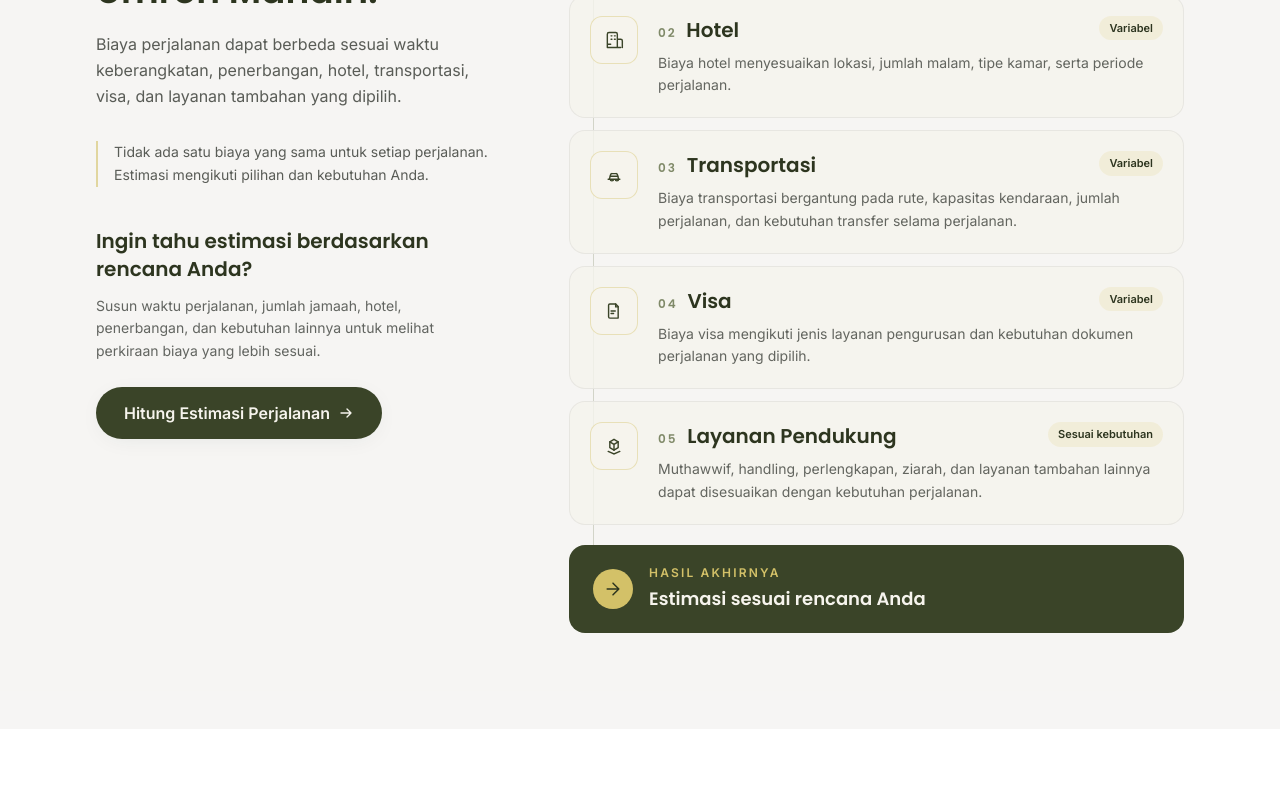
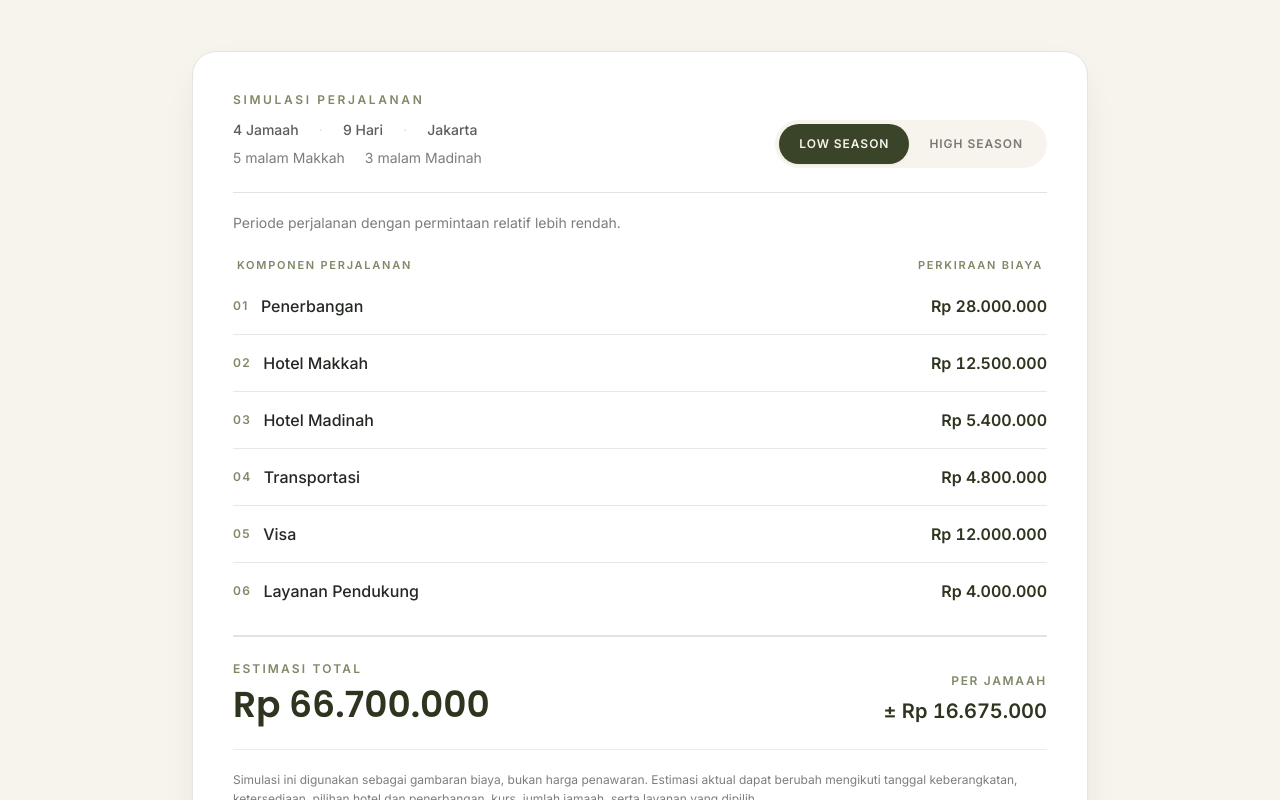
Before and after one commit to adityamzr/sht-web, a Nuxt app: page / in a window 1280 px wide. Shown: the part 3120-3920 px from the top of the page. Built offline with nearby package versions, Linux system fonts and the light colour scheme; no server answers.

Commit message:
feat(home): redesign cost simulation

```diff
--- a/components/CostBreakdownSection.vue
+++ b/components/CostBreakdownSection.vue
@@ -1,123 +1,190 @@
 <script setup lang="ts">
-interface CostComponent {
-  number: string
-  name: string
-  description: string
-  tag: string
-  icon: 'flight' | 'hotel' | 'transport' | 'visa' | 'support'
+type Season = 'lowSeason' | 'highSeason'
+
+type SimulationCosts = {
+  flight: number
+  makkahHotel: number
+  madinahHotel: number
+  transportation: number
+  visa: number
+  supportingServices: number
 }
 
-const components: CostComponent[] = [
-  {
-    number: '01',
-    name: 'Penerbangan',
-    description: 'Biaya penerbangan dapat berbeda berdasarkan jadwal keberangkatan, maskapai, rute, dan waktu pemesanan.',
-    tag: 'Variabel',
-    icon: 'flight',
+const simulation = {
+  lowSeason: {
+    label: 'Low Season',
+    explanation: 'Periode perjalanan dengan permintaan relatif lebih rendah.',
+    costs: {
+      flight: 28_000_000,
+      makkahHotel: 12_500_000,
+      madinahHotel: 5_400_000,
+      transportation: 4_800_000,
+      visa: 12_000_000,
+      supportingServices: 4_000_000,
     },
-  {
-    number: '02',
-    name: 'Hotel',
-    description: 'Biaya hotel menyesuaikan lokasi, jumlah malam, tipe kamar, serta periode perjalanan.',
-    tag: 'Variabel',
-    icon: 'hotel',
   },
-  {
-    number: '03',
-    name: 'Transportasi',
-    description: 'Biaya transportasi bergantung pada rute, kapasitas kendaraan, jumlah perjalanan, dan kebutuhan transfer selama perjalanan.',
-    tag: 'Variabel',
-    icon: 'transport',
+  highSeason: {
+    label: 'High Season',
+    explanation: 'Periode dengan permintaan lebih tinggi seperti masa liburan atau periode ramai tertentu.',
+    costs: {
+      flight: 36_000_000,
+      makkahHotel: 18_000_000,
+      madinahHotel: 7_200_000,
+      transportation: 5_200_000,
+      visa: 12_800_000,
+      supportingServices: 4_500_000,
     },
-  {
-    number: '04',
-    name: 'Visa',
-    description: 'Biaya visa mengikuti jenis layanan pengurusan dan kebutuhan dokumen perjalanan yang dipilih.',
-    tag: 'Variabel',
-    icon: 'visa',
   },
-  {
-    number: '05',
-    name: 'Layanan Pendukung',
-    description: 'Muthawwif, handling, perlengkapan, ziarah, dan layanan tambahan lainnya dapat disesuaikan dengan kebutuhan perjalanan.',
-    tag: 'Sesuai kebutuhan',
-    icon: 'support',
-  },
-]
+} satisfies Record<Season, { label: string; explanation: string; costs: SimulationCosts }>
+
+const activeSeason = ref<Season>('lowSeason')
+const currentSimulation = computed(() => simulation[activeSeason.value])
+const total = computed(() => Object.values(currentSimulation.value.costs).reduce((sum, amount) => sum + amount, 0))
+const perJamaah = computed(() => total.value / 4)
+
+const costRows = computed(() => [
+  { number: '01', label: 'Penerbangan', amount: currentSimulation.value.costs.flight },
+  { number: '02', label: 'Hotel Makkah', amount: currentSimulation.value.costs.makkahHotel },
+  { number: '03', label: 'Hotel Madinah', amount: currentSimulation.value.costs.madinahHotel },
+  { number: '04', label: 'Transportasi', amount: currentSimulation.value.costs.transportation },
+  { number: '05', label: 'Visa', amount: currentSimulation.value.costs.visa },
+  { number: '06', label: 'Layanan Pendukung', amount: currentSimulation.value.costs.supportingServices },
+])
+
+function formatIdr(amount: number) {
+  return new Intl.NumberFormat('id-ID', { style: 'currency', currency: 'IDR', maximumFractionDigits: 0 }).format(amount)
+}
 </script>
 
 <template>
-  <section class="bg-sht-stone/35 py-16 sm:py-20 lg:py-24" aria-labelledby="cost-heading">
+  <section class="bg-sht-off-white py-16 sm:py-20 lg:py-24" aria-labelledby="cost-heading">
     <Container>
-      <div class="grid items-start gap-12 lg:grid-cols-[minmax(0,0.78fr)_minmax(0,1.22fr)] lg:gap-20">
-        <div class="lg:sticky lg:top-28">
-          <p class="flex items-center gap-3 text-xs font-semibold uppercase tracking-[0.24em] text-sht-olive-dark">
+      <div class="mx-auto max-w-3xl text-center">
+        <p class="flex items-center justify-center gap-3 text-xs font-semibold uppercase tracking-[0.24em] text-sht-olive-dark">
           <span class="h-px w-8 bg-sht-gold" aria-hidden="true" />
           GAMBARAN BIAYA
+          <span class="h-px w-8 bg-sht-gold" aria-hidden="true" />
         </p>
-          <h2 id="cost-heading" class="mt-4 max-w-xl font-heading text-3xl font-semibold leading-tight text-sht-olive-dark text-balance sm:text-4xl">
+        <h2 id="cost-heading" class="mt-4 font-heading text-3xl font-semibold leading-tight text-sht-olive-dark text-balance sm:text-4xl">
           Kenali Komponen Biaya Umroh Mandiri.
         </h2>
-          <p class="mt-5 max-w-xl text-base leading-relaxed text-sht-charcoal/75">
-            Biaya perjalanan dapat berbeda sesuai waktu keberangkatan, penerbangan, hotel, transportasi, visa, dan layanan tambahan yang dipilih.
-          </p>
-
-          <div class="mt-8 border-l-2 border-sht-gold/60 pl-4">
-            <p class="text-sm leading-relaxed text-sht-charcoal/75">
-              Tidak ada satu biaya yang sama untuk setiap perjalanan. Estimasi mengikuti pilihan dan kebutuhan Anda.
+        <p class="mx-auto mt-5 max-w-2xl text-base leading-relaxed text-sht-charcoal/75">
+          Setiap pilihan perjalanan memengaruhi biaya. Lihat bagaimana komponennya terbentuk dalam satu simulasi.
         </p>
       </div>
 
-          <div class="mt-10">
-            <h3 class="font-heading text-xl font-semibold text-sht-olive-dark">Ingin tahu estimasi berdasarkan rencana Anda?</h3>
-            <p class="mt-3 max-w-lg text-sm leading-relaxed text-sht-charcoal/70">
-              Susun waktu perjalanan, jumlah jamaah, hotel, penerbangan, dan kebutuhan lainnya untuk melihat perkiraan biaya yang lebih sesuai.
-            </p>
-            <NuxtLink
-              to="/estimator"
-              class="mt-6 inline-flex min-h-[48px] items-center justify-center gap-2 rounded-full bg-sht-olive px-7 py-3.5 text-base font-semibold text-sht-off-white shadow-card transition-colors hover:bg-sht-olive-dark focus-visible:outline focus-visible:outline-2 focus-visible:outline-offset-2 focus-visible:outline-sht-gold"
-            >
-              Hitung Estimasi Perjalanan
-              <svg class="h-4 w-4" viewBox="0 0 24 24" fill="none" stroke="currentColor" stroke-width="2" aria-hidden="true"><path stroke-linecap="round" stroke-linejoin="round" d="M4.5 12h15m0 0-6-6m6 6-6 6" /></svg>
-            </NuxtLink>
+      <div class="mx-auto mt-12 max-w-4xl rounded-3xl border border-sht-stone bg-white p-5 shadow-[0_12px_40px_-24px_rgba(45,53,31,0.3)] sm:p-8 lg:p-10">
+        <div class="flex flex-col gap-6 border-b border-sht-stone pb-6 sm:flex-row sm:items-end sm:justify-between">
+          <div>
+            <p class="text-xs font-semibold uppercase tracking-[0.22em] text-sht-sage">SIMULASI PERJALANAN</p>
+            <div class="mt-3 flex flex-wrap gap-x-5 gap-y-2 text-sm font-medium text-sht-charcoal/75">
+              <span>4 Jamaah</span>
+              <span class="text-sht-stone" aria-hidden="true">·</span>
+              <span>9 Hari</span>
+              <span class="text-sht-stone" aria-hidden="true">·</span>
+              <span>Jakarta</span>
+            </div>
+            <div class="mt-2 flex flex-wrap gap-x-5 gap-y-2 text-sm text-sht-charcoal/60">
+              <span>5 malam Makkah</span>
+              <span>3 malam Madinah</span>
             </div>
           </div>
 
-        <div class="relative">
-          <div class="absolute bottom-20 left-6 top-6 w-px bg-sht-sage/30" aria-hidden="true" />
-          <ol class="relative space-y-3" aria-label="Komponen biaya Umroh Mandiri">
-            <li v-for="item in components" :key="item.number" class="relative flex gap-4 rounded-2xl border border-sht-stone/80 bg-sht-off-white/80 p-4 transition-colors hover:border-sht-gold/60 sm:gap-5 sm:p-5">
-              <div class="relative z-10 flex h-12 w-12 shrink-0 items-center justify-center rounded-xl border border-sht-gold/40 bg-sht-off-white text-sht-olive" aria-hidden="true">
-                <svg v-if="item.icon === 'flight'" class="h-5 w-5" viewBox="0 0 24 24" fill="none" stroke="currentColor" stroke-width="1.7"><path stroke-linecap="round" stroke-linejoin="round" d="m10.5 13.5-7.5-2.5 1.5-1.5L11 10l4.5-4.5a2.1 2.1 0 0 1 3 3L14 13l.5 6.5L13 21l-2.5-7.5Z" /></svg>
-                <svg v-else-if="item.icon === 'hotel'" class="h-5 w-5" viewBox="0 0 24 24" fill="none" stroke="currentColor" stroke-width="1.7"><path stroke-linecap="round" stroke-linejoin="round" d="M4 21V5a2 2 0 0 1 2-2h8a2 2 0 0 1 2 2v16m-12 0h16m-16 0v-4h4m8 0v-6h4a2 2 0 0 1 2 2v8M8.5 7h1m3 0h1m-5 4h1m3 0h1" /></svg>
-                <svg v-else-if="item.icon === 'transport'" class="h-5 w-5" viewBox="0 0 24 24" fill="none" stroke="currentColor" stroke-width="1.7"><path stroke-linecap="round" stroke-linejoin="round" d="M5 17h14M6.5 17l1.3-5.2A2 2 0 0 1 9.74 10.3h4.52a2 2 0 0 1 1.94 1.5L17.5 17m-10 0a2 2 0 1 0 4 0m2 0a2 2 0 1 0 4 0M7 13.5h10" /></svg>
-                <svg v-else-if="item.icon === 'visa'" class="h-5 w-5" viewBox="0 0 24 24" fill="none" stroke="currentColor" stroke-width="1.7"><path stroke-linecap="round" stroke-linejoin="round" d="M7 3.5h7l3 3V20.5H7A1.5 1.5 0 0 1 5.5 19V5A1.5 1.5 0 0 1 7 3.5Z" /><path stroke-linecap="round" d="M14 3.5V7h3M8.5 12h5M8.5 15h3" /></svg>
-                <svg v-else class="h-5 w-5" viewBox="0 0 24 24" fill="none" stroke="currentColor" stroke-width="1.7"><path stroke-linejoin="round" d="m7 7 5-3 5 3v7l-5 3-5-3V7Z" /><path stroke-linecap="round" d="m7 7 5 3 5-3M12 10v7M5 18.5l7 3 7-3" /></svg>
+          <div class="inline-flex self-start rounded-full bg-sht-off-white p-1 sm:self-auto" aria-label="Pilih periode simulasi">
+            <button
+              v-for="(season, key) in simulation"
+              :key="key"
+              type="button"
+              class="min-h-[40px] rounded-full px-4 text-xs font-semibold uppercase tracking-[0.08em] transition-colors duration-300 focus-visible:outline focus-visible:outline-2 focus-visible:outline-offset-2 focus-visible:outline-sht-gold sm:px-5"
+              :class="activeSeason === key ? 'bg-sht-olive text-sht-off-white shadow-sm' : 'text-sht-charcoal/60 hover:text-sht-olive-dark'"
+              :aria-pressed="activeSeason === key"
+              @click="activeSeason = key"
+            >
+              {{ season.label }}
+            </button>
           </div>
-              <div class="min-w-0 flex-1">
-                <div class="flex flex-wrap items-start justify-between gap-2">
-                  <div class="flex items-baseline gap-2.5">
-                    <span class="font-heading text-xs font-semibold tracking-[0.15em] text-sht-sage">{{ item.number }}</span>
-                    <h3 class="font-heading text-lg font-semibold text-sht-olive-dark sm:text-xl">{{ item.name }}</h3>
         </div>
-                  <span class="shrink-0 rounded-full bg-sht-gold/15 px-2.5 py-1 text-[11px] font-semibold text-sht-olive-dark">{{ item.tag }}</span>
+
+        <p class="mt-5 text-sm text-sht-charcoal/60" aria-live="polite">
+          {{ currentSimulation.explanation }}
+        </p>
+
+        <div class="mt-6">
+          <div class="mb-3 hidden grid-cols-[1fr_auto] px-1 text-[11px] font-semibold uppercase tracking-[0.16em] text-sht-sage sm:grid">
+            <span>Komponen perjalanan</span>
+            <span>Perkiraan biaya</span>
           </div>
-                <p class="mt-2 text-sm leading-relaxed text-sht-charcoal/70">{{ item.description }}</p>
+          <TransitionGroup name="cost-row" tag="div" class="divide-y divide-sht-stone/80">
+            <div v-for="row in costRows" :key="`${activeSeason}-${row.number}`" class="grid grid-cols-[1fr_auto] items-center gap-4 py-4 first:pt-2">
+              <div class="flex min-w-0 items-center gap-3">
+                <span class="text-xs font-semibold tracking-[0.12em] text-sht-sage">{{ row.number }}</span>
+                <span class="truncate text-sm font-medium text-sht-charcoal sm:text-base">{{ row.label }}</span>
               </div>
-            </li>
-          </ol>
+              <span class="text-right text-sm font-semibold tabular-nums text-sht-olive-dark sm:text-base">{{ formatIdr(row.amount) }}</span>
+            </div>
+          </TransitionGroup>
+        </div>
 
-          <div class="relative mt-5 flex items-center gap-4 rounded-2xl bg-sht-olive px-5 py-5 text-sht-off-white sm:px-6">
-            <span class="flex h-10 w-10 shrink-0 items-center justify-center rounded-full bg-sht-gold text-sht-olive-dark" aria-hidden="true">
-              <svg class="h-5 w-5" viewBox="0 0 24 24" fill="none" stroke="currentColor" stroke-width="1.8"><path stroke-linecap="round" stroke-linejoin="round" d="M5 12h14M12 5l7 7-7 7" /></svg>
-            </span>
+        <div class="mt-4 border-t-2 border-sht-olive/15 pt-6">
+          <div class="flex items-end justify-between gap-4">
             <div>
-              <p class="text-xs font-semibold uppercase tracking-[0.18em] text-sht-gold">Hasil akhirnya</p>
-              <p class="mt-1 font-heading text-lg font-semibold">Estimasi sesuai rencana Anda</p>
+              <p class="text-xs font-semibold uppercase tracking-[0.18em] text-sht-sage">Estimasi Total</p>
+              <Transition name="amount" mode="out-in">
+                <p :key="total" class="mt-2 font-heading text-2xl font-semibold tabular-nums text-sht-olive-dark sm:text-4xl">{{ formatIdr(total) }}</p>
+              </Transition>
+            </div>
+            <div class="text-right">
+              <p class="text-xs font-semibold uppercase tracking-[0.14em] text-sht-sage">Per Jamaah</p>
+              <Transition name="amount" mode="out-in">
+                <p :key="perJamaah" class="mt-2 text-base font-semibold tabular-nums text-sht-olive-dark sm:text-xl">± {{ formatIdr(perJamaah) }}</p>
+              </Transition>
             </div>
           </div>
         </div>
+
+        <p class="mt-6 border-t border-sht-stone/70 pt-5 text-xs leading-relaxed text-sht-charcoal/60">
+          Simulasi ini digunakan sebagai gambaran biaya, bukan harga penawaran. Estimasi aktual dapat berubah mengikuti tanggal keberangkatan, ketersediaan, pilihan hotel dan penerbangan, kurs, jumlah jamaah, serta layanan yang dipilih.
+        </p>
+      </div>
+
+      <div class="mx-auto mt-8 text-center">
+        <p class="text-sm text-sht-charcoal/70">Ingin menghitung sesuai rencana Anda?</p>
+        <NuxtLink
+          to="/estimator"
+          class="mt-4 inline-flex min-h-[48px] items-center justify-center gap-2 rounded-full bg-sht-olive px-7 py-3.5 text-base font-semibold text-sht-off-white shadow-card transition-colors hover:bg-sht-olive-dark focus-visible:outline focus-visible:outline-2 focus-visible:outline-offset-2 focus-visible:outline-sht-gold"
+        >
+          Hitung Estimasi Saya
+          <svg class="h-4 w-4" viewBox="0 0 24 24" fill="none" stroke="currentColor" stroke-width="2" aria-hidden="true"><path stroke-linecap="round" stroke-linejoin="round" d="M4.5 12h15m0 0-6-6m6 6-6 6" /></svg>
+        </NuxtLink>
       </div>
     </Container>
   </section>
 </template>
+
+<style scoped>
+.cost-row-move,
+.cost-row-enter-active,
+.cost-row-leave-active,
+.amount-enter-active,
+.amount-leave-active {
+  transition: opacity 180ms ease, transform 180ms ease;
+}
+
+.cost-row-enter-from,
+.cost-row-leave-to,
+.amount-enter-from,
+.amount-leave-to {
+  opacity: 0;
+  transform: translateY(3px);
+}
+
+@media (prefers-reduced-motion: reduce) {
+  .cost-row-move,
+  .cost-row-enter-active,
+  .cost-row-leave-active,
+  .amount-enter-active,
+  .amount-leave-active {
+    transition: none;
+  }
+}
+</style>
```
Lines whose indentation alone changed are shown as unchanged.
